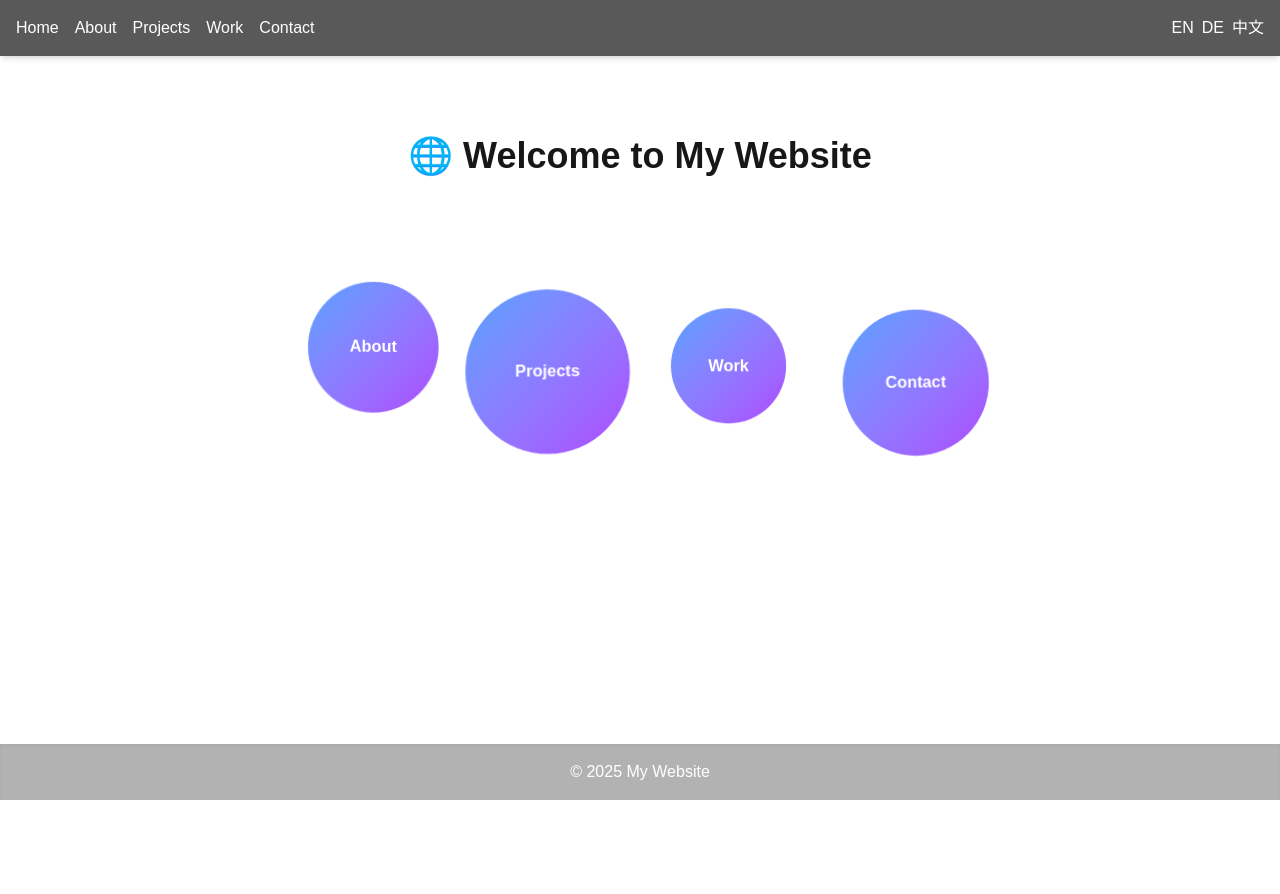
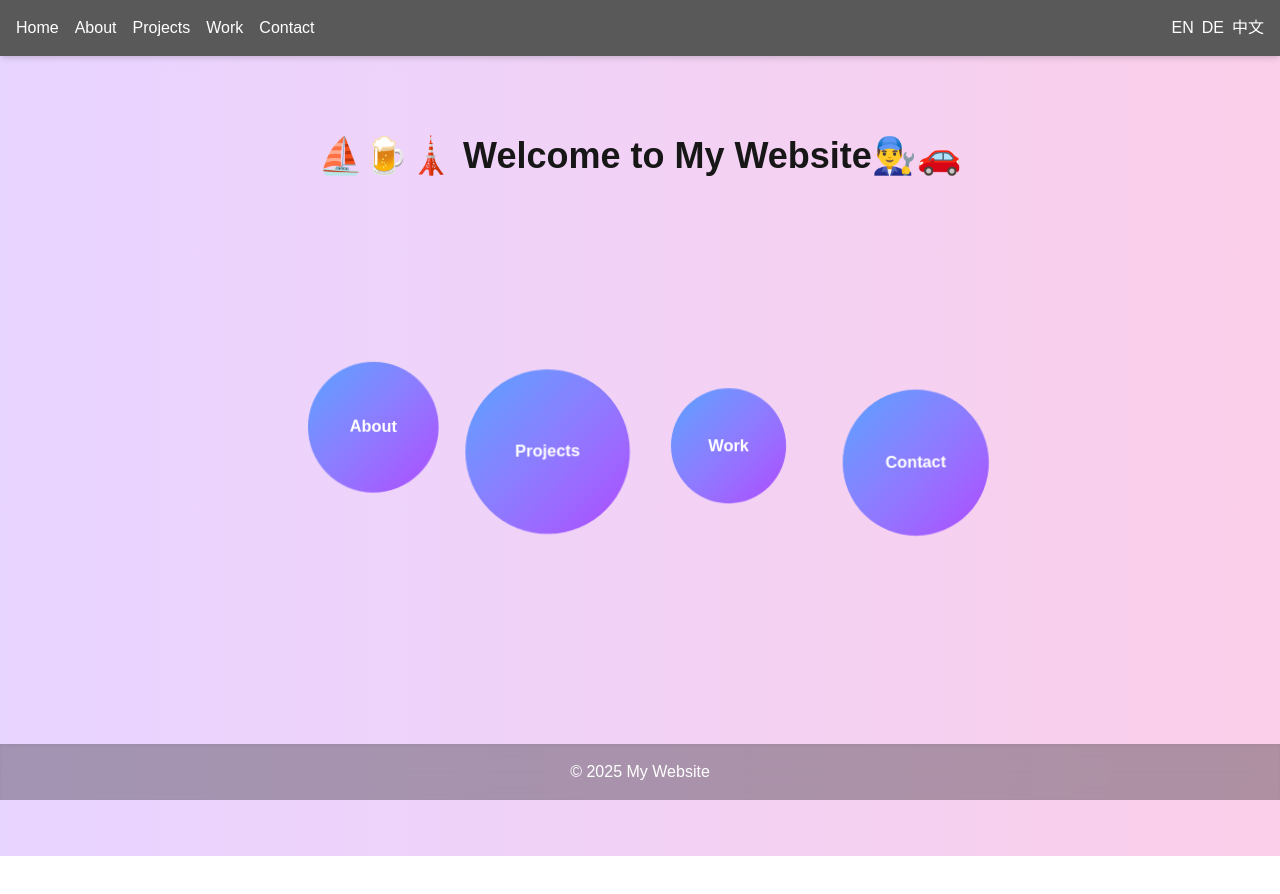
Before and after one commit to HansYuHC/my-nextjs-homepage, a Next.js app: page / in a window 1280 px wide. Shown: the top 894 px of the page. Before the commit the page ends 800 px from the top, so only its background shows below. Built offline with nearby package versions, Linux system fonts and the light colour scheme.

Commit message:
home页面更新

```diff
--- a/app/globals.css
+++ b/app/globals.css
@@ -35,3 +35,20 @@ body {
   color: var(--foreground);
   font-family: Arial, Helvetica, sans-serif;
 }
+
+@keyframes gradientFlow {
+  0% {
+    background-position: 0% 50%;
+  }
+  50% {
+    background-position: 100% 50%;
+  }
+  100% {
+    background-position: 0% 50%;
+  }
+}
+
+.animate-gradient {
+  background-size: 200% 200%;
+  animation: gradientFlow 15s ease infinite;
+}
--- a/app/page.tsx
+++ b/app/page.tsx
@@ -26,8 +26,10 @@ function HomeContent() {
   ]
 
   return (
-    <div className="flex flex-col items-center justify-center h-[80vh] relative">
-      <h1 className="text-4xl font-bold absolute top-20">🌐 {t('welcome')}</h1>
+<div className="flex flex-col items-center justify-center min-h-screen relative
+                bg-gradient-to-r from-indigo-200 via-purple-200 to-pink-200
+                animate-gradient">
+      <h1 className="text-4xl font-bold absolute top-20">⛵🍺🗼 {t('welcome')}👨‍🔧🚗</h1>
       <div className="flex flex-wrap gap-8 justify-center">
         {bubbles.map((bubble, index) => {
           const xOffset = 40 + index * 15
```
